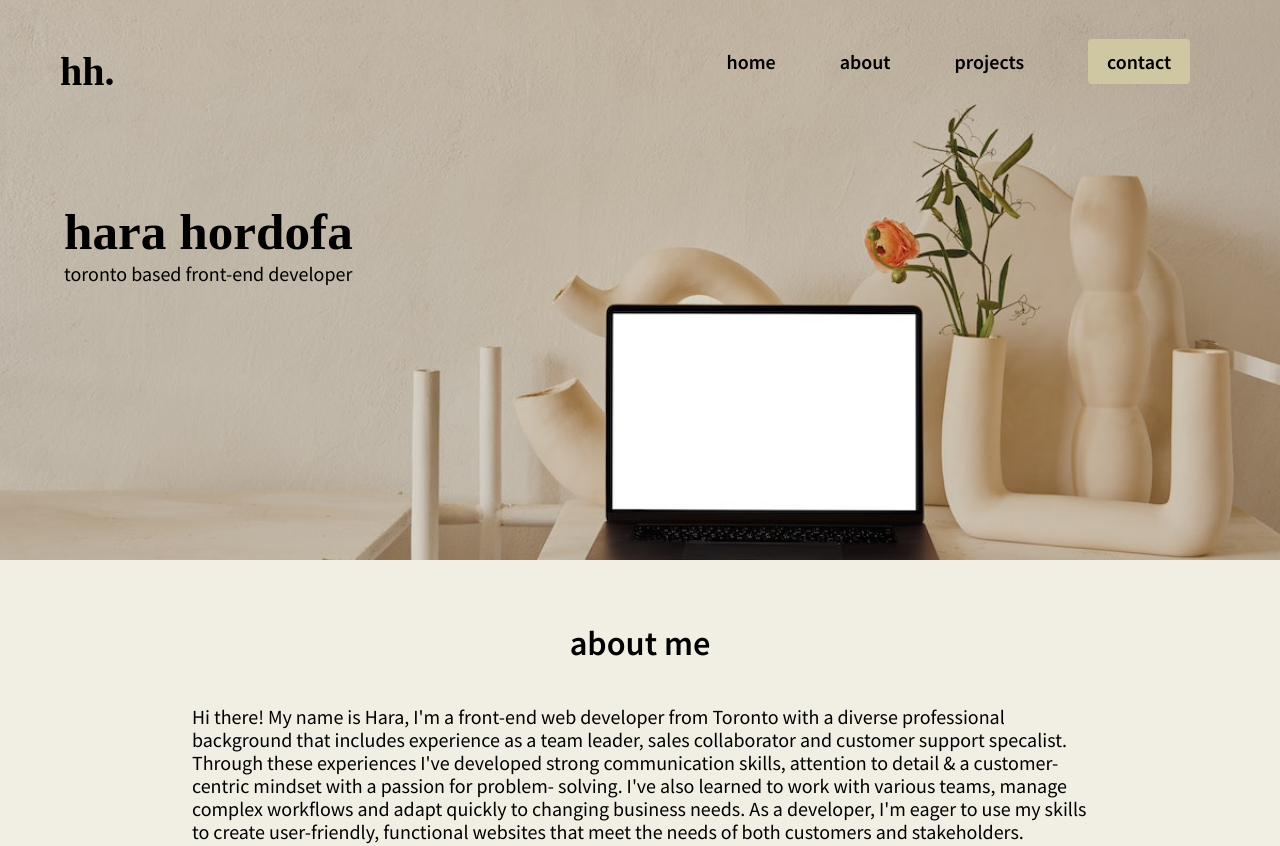
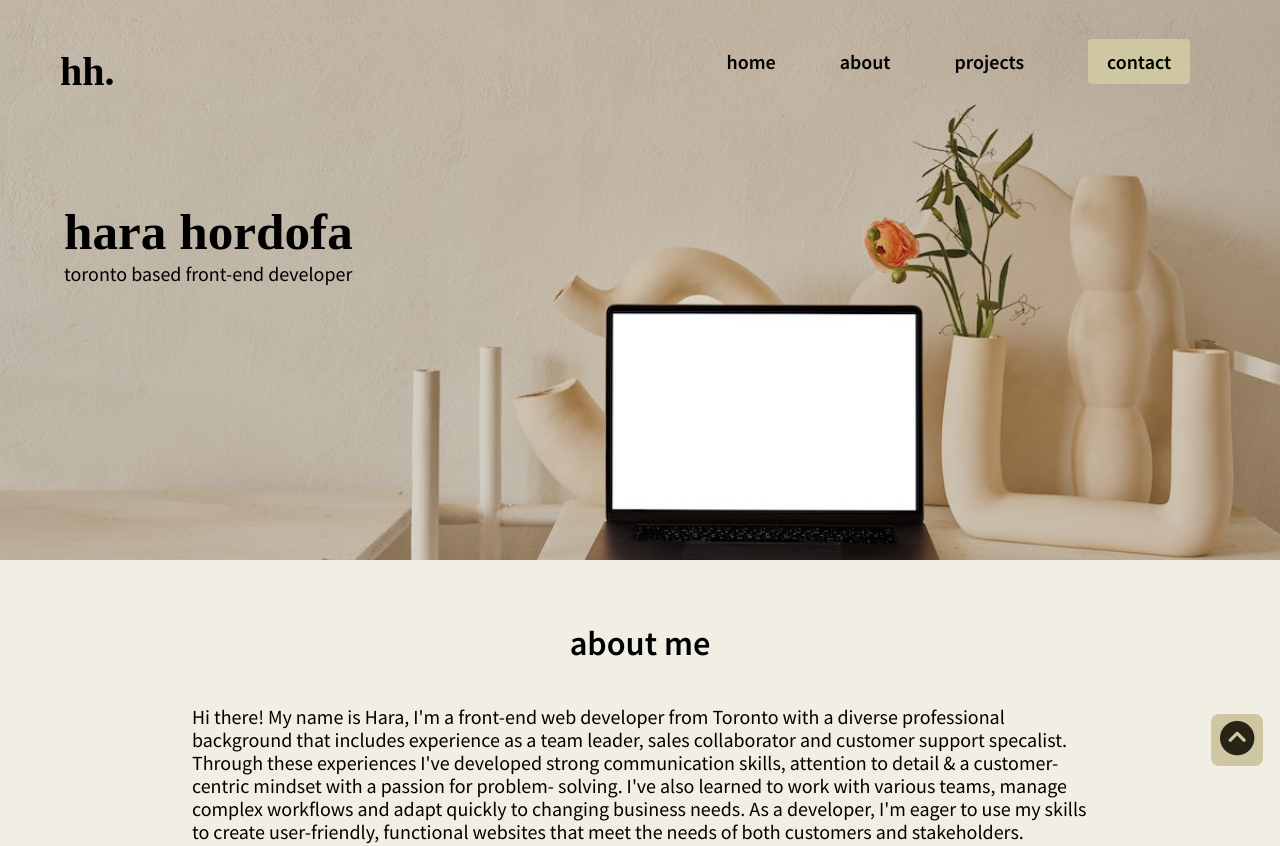
Before and after one commit to harah24/portfolio, a plain HTML site: page index.html in a window 1280 px wide. Shown: the top 846 px of the page. Drawn offline with nearby package versions, Linux system fonts and the light colour scheme; a web font is replaced by a local one.

Commit message:
final commit adding scroll to top arrow

```diff
--- a/index.html
+++ b/index.html
@@ -214,6 +214,9 @@
                     </form>
                 </div> <!-- end of contact-form div -->
             </div> <!-- end of contact wrapper -->
+            <a href="#" class='to-top'>
+                <i class="fa-sharp fa-solid fa-circle-chevron-up"></i>
+            </a>
         </section>
     </main>
     <footer>
--- a/styles/partials/_baseStyles.scss
+++ b/styles/partials/_baseStyles.scss
@@ -8,6 +8,7 @@
 html{
     font-size: 125%;
     box-sizing: border-box;
+    scroll-behavior: smooth;
 }
 
 img{
--- a/styles/partials/_contactForm.scss
+++ b/styles/partials/_contactForm.scss
@@ -94,3 +94,18 @@
     border: 2px solid $eerie-black-clr;
   }
 }
+
+// Scroll to top arrow styling
+
+.to-top{
+  position:fixed;
+  background-color:$sage-clr;
+  color:$eerie-black-clr;
+  width:1.5em;
+  height:1.5em;
+  bottom:1em;
+  right:0.5em;
+  text-align: center;
+  border-radius: 8px;
+  padding:5px;
+}
--- a/styles/partials/_footer.scss
+++ b/styles/partials/_footer.scss
@@ -5,7 +5,7 @@ footer{
   color:$white-clr;
   p{
     margin: 0;
-    padding: 15px 0;
+    padding: 0.75em 0;
     font-weight: 600;
     font-size: 1rem;
     text-align: center;
--- a/styles/partials/_typography.scss
+++ b/styles/partials/_typography.scss
@@ -14,7 +14,7 @@
   font-size: clamp(1.25rem, 0.6543rem + 2.9787vw, 3rem);
 }
 
-h2{
+h2, .to-top{
   font-family: $primary-font;
   font-weight: 600;
   font-size: clamp(1.25rem, 1.0372rem + 1.0638vw, 1.875rem);
```
Also changed, not shown: styles/styles.css.
